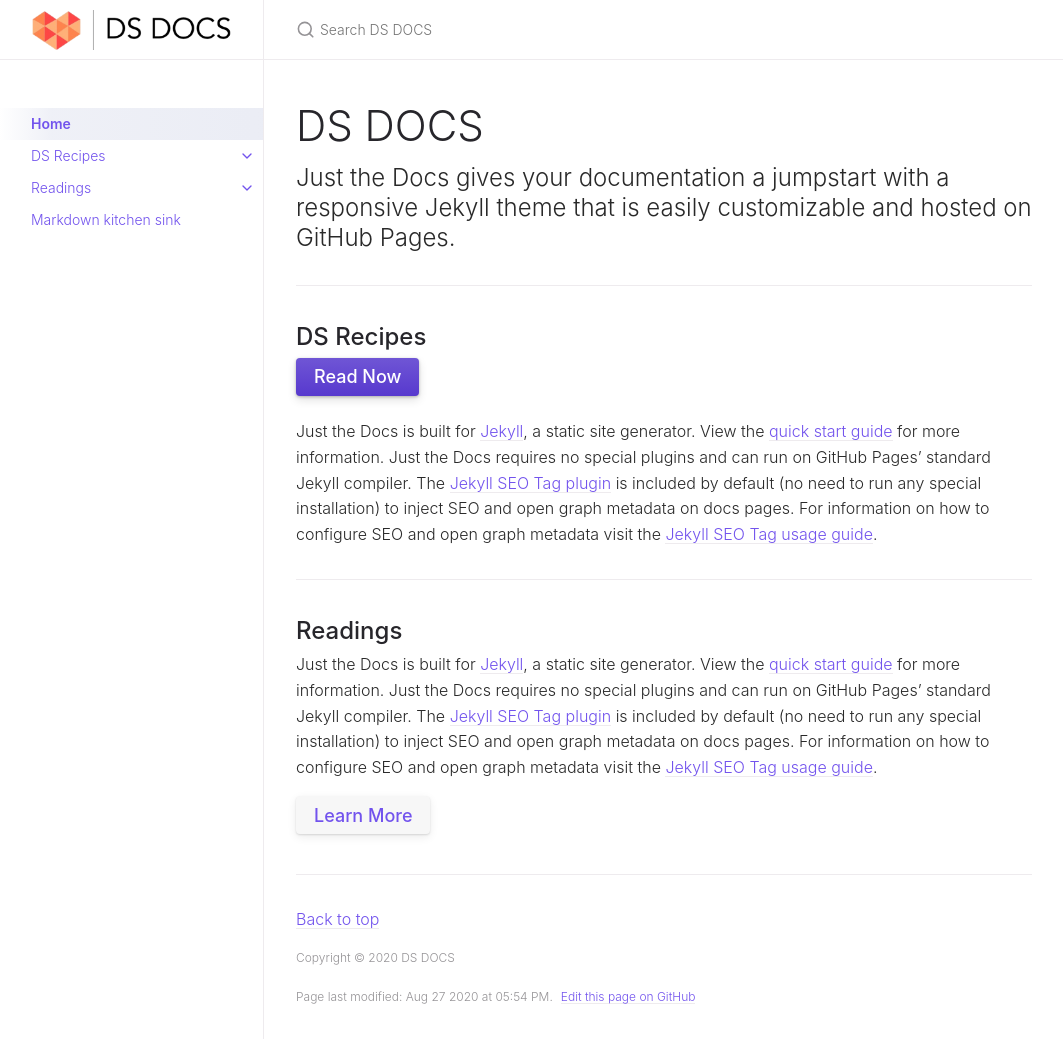
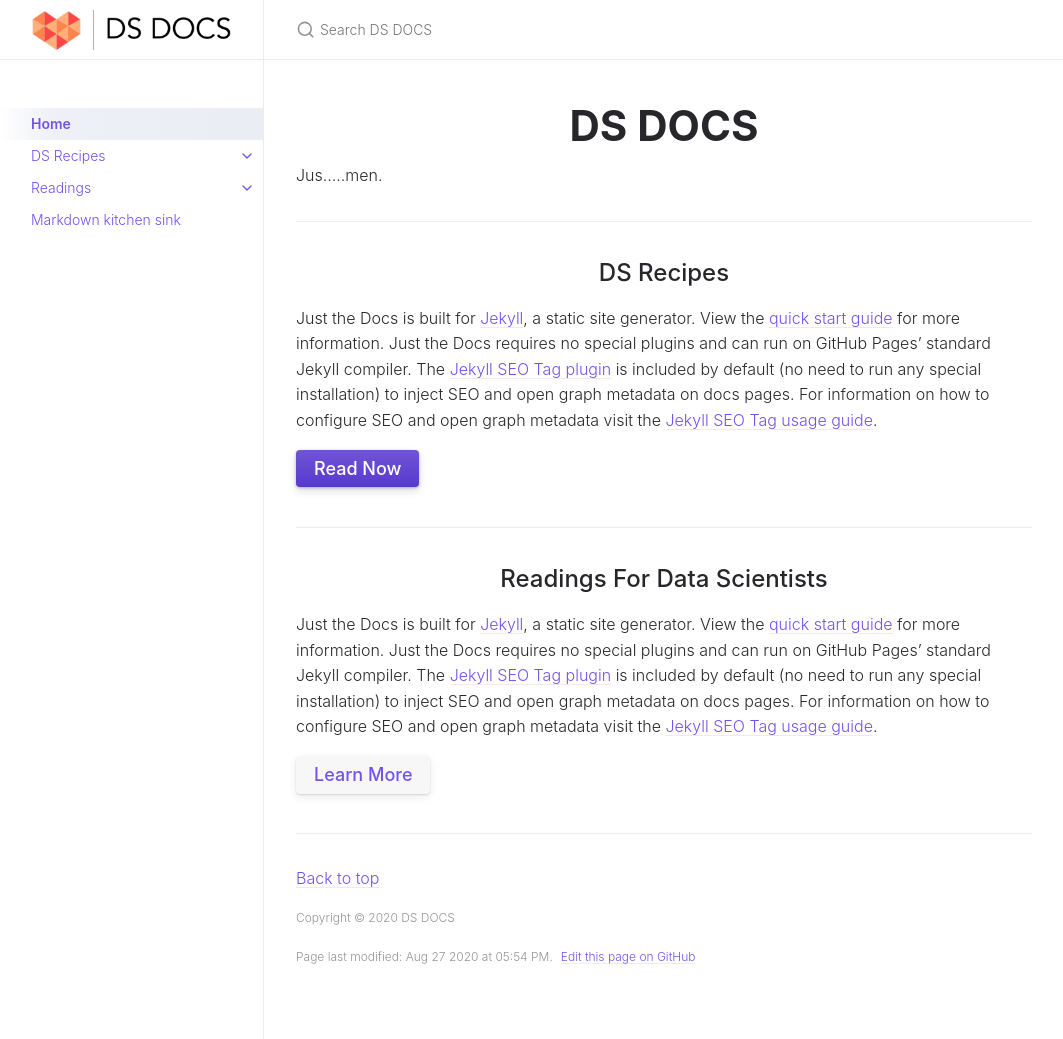
Before and after one commit to thisisjoonlim/dsdocs, a Jekyll site: the page built from index.md, in a window 1280 px wide and 1039 px high. Shown: the whole window, without its empty margins (108-1171 px from the left). Built offline with Jekyll 4.4.1, drawn with Linux system fonts in a browser that asks for light colours.

Commit message:
update the home

```diff
--- a/index.md
+++ b/index.md
@@ -9,23 +9,25 @@ last_modified_date: 2020-08-27T17:54:08+0000
 ---
 
 # DS DOCS
-{: .fs-9 }
+{: .fs-9 .fw-700 .text-center }
 
-Just the Docs gives your documentation a jumpstart with a responsive Jekyll theme that is easily customizable and hosted on GitHub Pages.
-{: .fs-6 .fw-300 }
+Jus.....men.
+{: .fs-4 .fw-300 }
 
 ---
 
 ## DS Recipes
-
-[Read Now](/docs/ds-recipes){: .btn .btn-primary .fs-5 .mb-4 .mb-md-0 .mr-2 }
+{: .text-center .pb-3 }
 
 Just the Docs is built for [Jekyll](https://jekyllrb.com), a static site generator. View the [quick start guide](https://jekyllrb.com/docs/) for more information. Just the Docs requires no special plugins and can run on GitHub Pages' standard Jekyll compiler. The [Jekyll SEO Tag plugin](https://github.com/jekyll/jekyll-seo-tag) is included by default (no need to run any special installation) to inject SEO and open graph metadata on docs pages. For information on how to configure SEO and open graph metadata visit the [Jekyll SEO Tag usage guide](https://jekyll.github.io/jekyll-seo-tag/usage/).
 
+[Read Now](/docs/ds-recipes){: .btn .btn-primary .fs-5 .mb-4 .mb-md-0 .mr-2 .text-center }
+
 ---
 
-## Readings
+## Readings For Data Scientists
+{: .text-center .pb-3 }
 
 Just the Docs is built for [Jekyll](https://jekyllrb.com), a static site generator. View the [quick start guide](https://jekyllrb.com/docs/) for more information. Just the Docs requires no special plugins and can run on GitHub Pages' standard Jekyll compiler. The [Jekyll SEO Tag plugin](https://github.com/jekyll/jekyll-seo-tag) is included by default (no need to run any special installation) to inject SEO and open graph metadata on docs pages. For information on how to configure SEO and open graph metadata visit the [Jekyll SEO Tag usage guide](https://jekyll.github.io/jekyll-seo-tag/usage/).
 
-[Learn More](#Readings){: .btn .fs-5 .mb-4 .mb-md-0 }
+[Learn More](/docs/Readings){: .btn .fs-5 .mb-4 .mb-md-0 .text-center }
```
Also changed, not shown: docs/ds-recipes/ds-recipes.md (+4 -1 lines).
